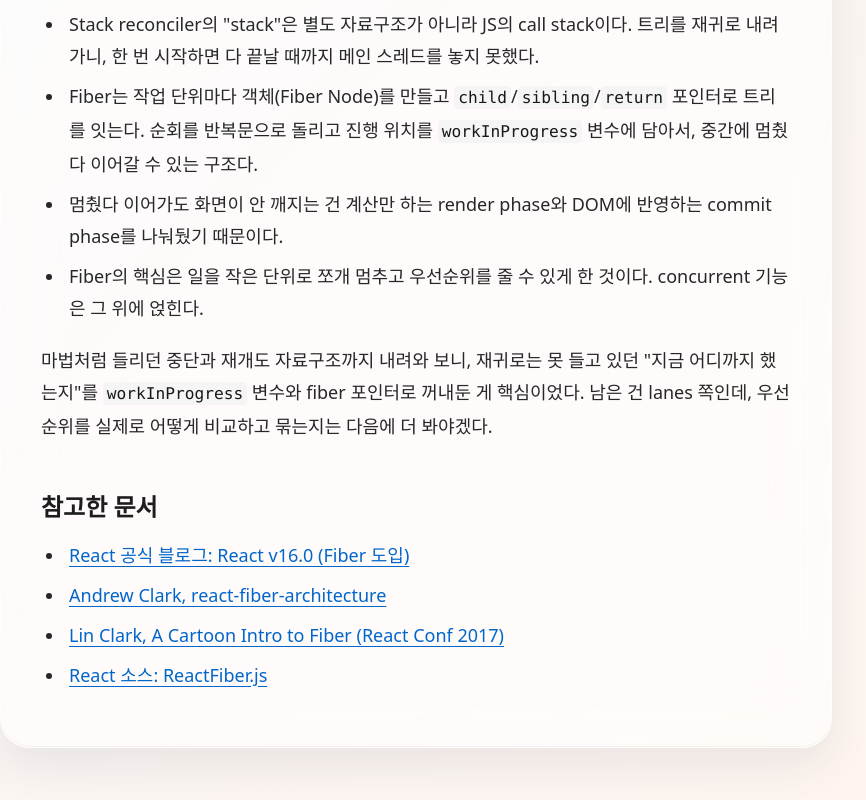
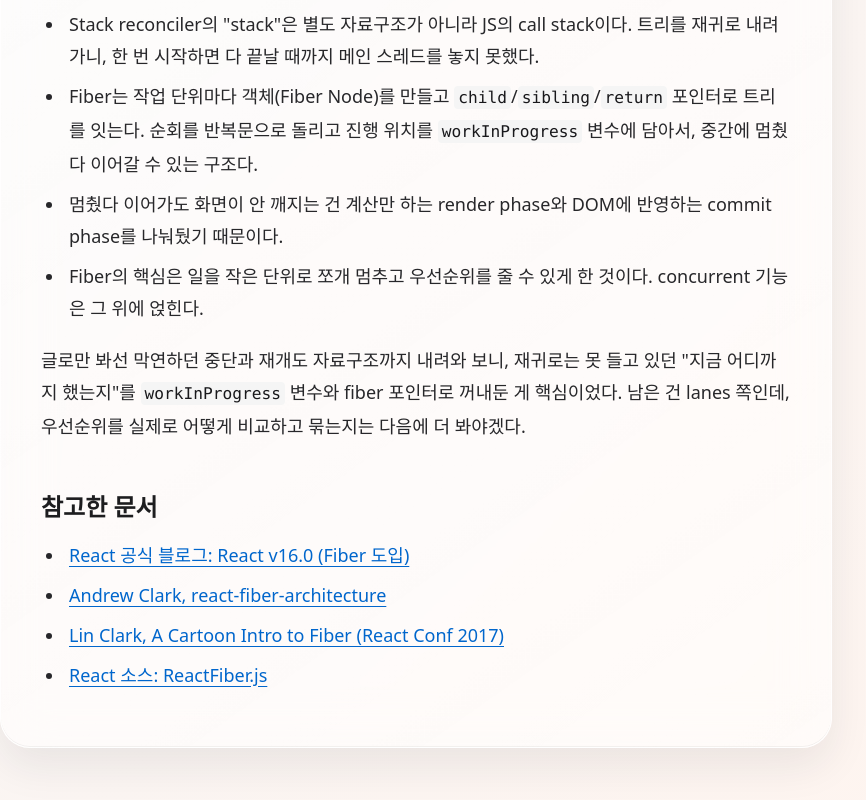
Before and after one commit to DanSJKim/sjblog, an Astro site: page /posts/react-stack-vs-fiber-reconciler in a window 1280 px wide. Shown: the part 7068-7868 px from the top of the page, without its empty margins (224-1090 px from the left). Built offline with nearby package versions, Linux system fonts and the light colour scheme; Astro itself is replaced by a stand-in of ours.

Commit message:
Tone down closing metaphor to a plainer phrasing
Co-Authored-By: Claude Opus 4.8 (1M context) <noreply@anthropic.com>

```diff
--- a/src/content/posts/react-stack-vs-fiber-reconciler.md
+++ b/src/content/posts/react-stack-vs-fiber-reconciler.md
@@ -156,7 +156,7 @@ function workLoopConcurrent() {
 - 멈췄다 이어가도 화면이 안 깨지는 건 계산만 하는 render phase와 DOM에 반영하는 commit phase를 나눠뒀기 때문이다.
 - Fiber의 핵심은 일을 작은 단위로 쪼개 멈추고 우선순위를 줄 수 있게 한 것이다. concurrent 기능은 그 위에 얹힌다.
 
-마법처럼 들리던 중단과 재개도 자료구조까지 내려와 보니, 재귀로는 못 들고 있던 "지금 어디까지 했는지"를 `workInProgress` 변수와 fiber 포인터로 꺼내둔 게 핵심이었다. 남은 건 lanes 쪽인데, 우선순위를 실제로 어떻게 비교하고 묶는지는 다음에 더 봐야겠다.
+글로만 봐선 막연하던 중단과 재개도 자료구조까지 내려와 보니, 재귀로는 못 들고 있던 "지금 어디까지 했는지"를 `workInProgress` 변수와 fiber 포인터로 꺼내둔 게 핵심이었다. 남은 건 lanes 쪽인데, 우선순위를 실제로 어떻게 비교하고 묶는지는 다음에 더 봐야겠다.
 
 ## 참고한 문서
 
```
